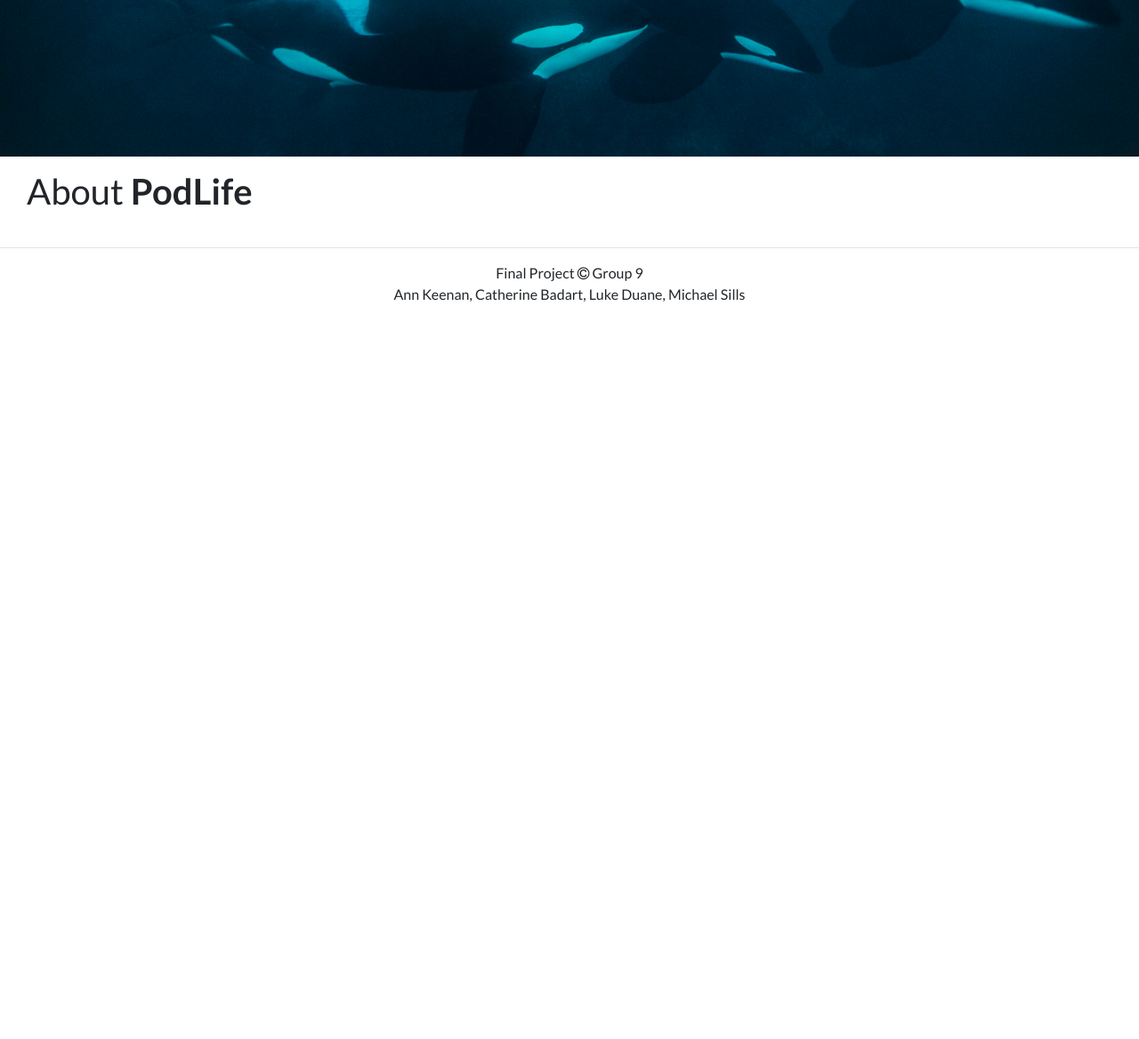
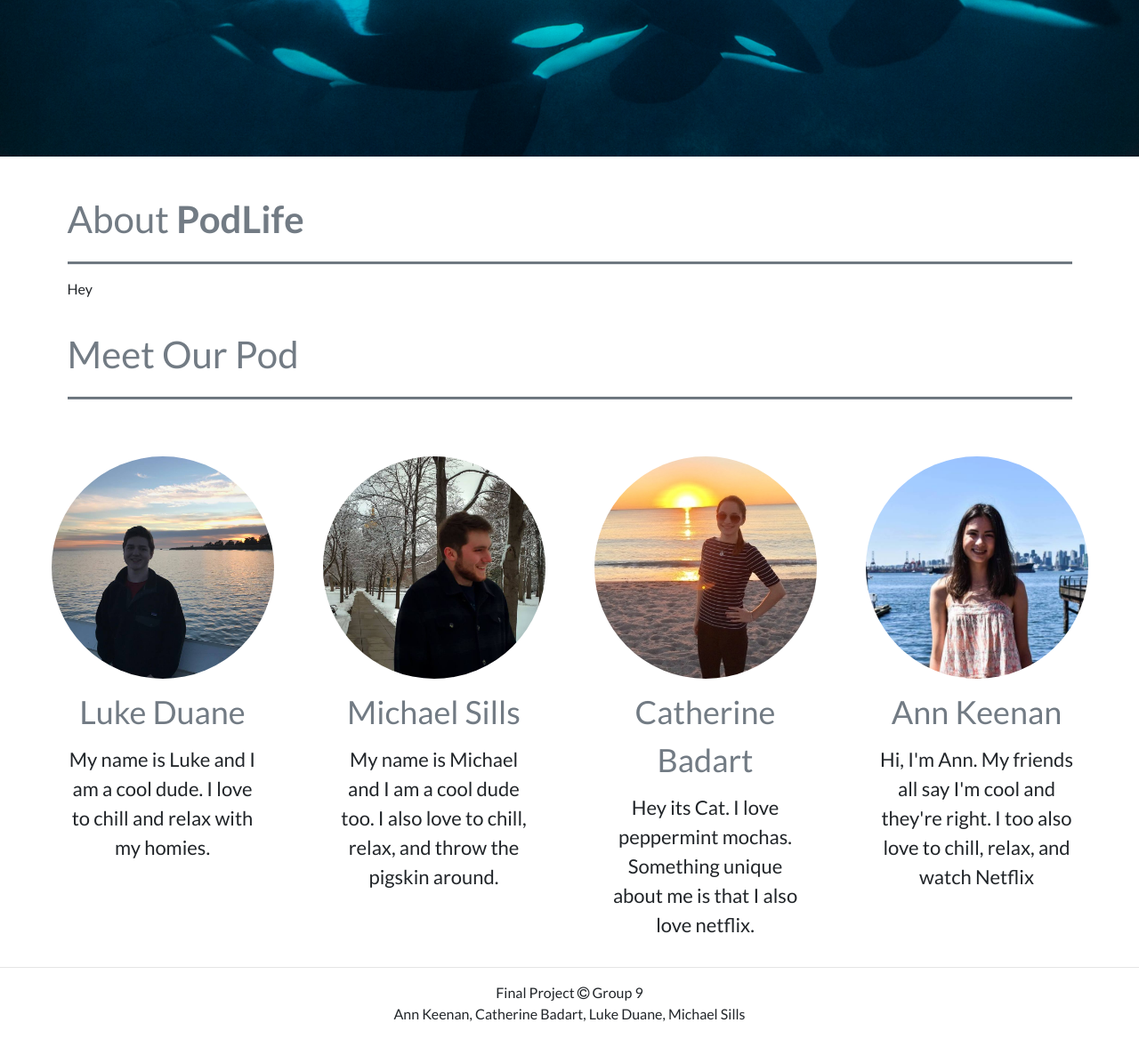
Before and after one commit to WebApps-Group09/Project, a Django app: page / in a window 1280 px wide. Shown: the part 480-1648 px from the top of the page at 89% size. Before the commit the page ends 819 px from the top, so only its background shows below. Run offline with Django 3.2, Linux system fonts and the light colour scheme; some libraries are stand-ins or nearby versions.

Commit message:
Added lots of css and html

```diff
--- a/templates/home.html
+++ b/templates/home.html
@@ -22,9 +22,59 @@
       {% endif %}
     </div>
   </div>
+  <br>
   <div class="row" id="about">
     <div class="col-md-12">
-      <h1>About <strong>PodLife</strong></h1>
+      <div class="container" style="margin-left: 2.5%; margin-right: 2.5%; min-width: 95%;">
+        <div class="about-header" style="color: #727b84; font-size: 42px;">
+          About <strong>PodLife</strong>
+        </div>
+        <hr style="background-color: #727b84 !important;color: #727b84 !important;height: 2px !important;">
+        <div id="about-text">
+          Hey
+        </div>
+      </div>
+    </div>
+  </div>
+  <div class="row" id="about">
+    <div class="col-md-12">
+      <div class="container" style="margin-left: 2.5%; margin-right: 2.5%; min-width: 95%;">
+        <div class="about-header" style="color: #727b84; font-size: 42px;">
+          Meet Our Pod
+        </div>
+        <hr style="background-color: #727b84 !important;color: #727b84 !important;height: 2px !important;">
+      </div>
+      <br><br>
+      <div class="row" id="team">
+        <div class="col-md-3" style="min-height: 100px; text-align: center;">
+           <img src="../static/img/luke.jpg" style="border-radius: 50%; max-height: 250px;">
+           <div style="color: #727b84; font-size: 36px; margin: 10px;">Luke Duane</div>
+           <div style="font-size: 22px; margin-left: 10%; margin-right: 10%;">
+            My name is Luke and I am a cool dude. I love to chill and relax with my homies.
+           </div>
+        </div>
+        <div class="col-md-3" style="min-height: 100px; text-align: center;">
+          <img src="../static/img/michael.jpg" style="border-radius: 50%; max-height: 250px;">
+          <div style="color: #727b84; font-size: 36px; margin: 10px;">Michael Sills</div>
+          <div style="font-size: 22px; margin-left: 10%; margin-right: 10%;">
+            My name is Michael and I am a cool dude too. I also love to chill, relax, and throw the pigskin around.
+           </div>
+        </div>
+        <div class="col-md-3" style="min-height: 100px; text-align: center;">
+          <img src="../static/img/catherine.jpg" style="border-radius: 50%; max-height: 250px;">
+          <div style="color: #727b84; font-size: 36px; margin: 10px;">Catherine Badart</div>
+          <div style="font-size: 22px; margin-left: 10%; margin-right: 10%;">
+            Hey its Cat. I love peppermint mochas. Something unique about me is that I also love netflix.
+          </div>
+        </div>
+        <div class="col-md-3" style="min-height: 100px; text-align: center;">
+          <img src="../static/img/ann.jpg" style="border-radius: 50%; max-height: 250px;">
+          <div style="color: #727b84; font-size: 36px; margin: 10px;">Ann Keenan</div>
+          <div style="font-size: 22px; margin-left: 10%; margin-right: 10%;">
+            Hi, I'm Ann. My friends all say I'm cool and they're right. I too also love to chill, relax, and watch Netflix
+           </div>
+        </div>
+      </div>
     </div>
   </div>
 </div>
```
Also changed, not shown: static/img/ann.jpg (added), static/img/catherine.jpg (added), static/img/luke.jpg (added), static/img/michael.jpg (added).
